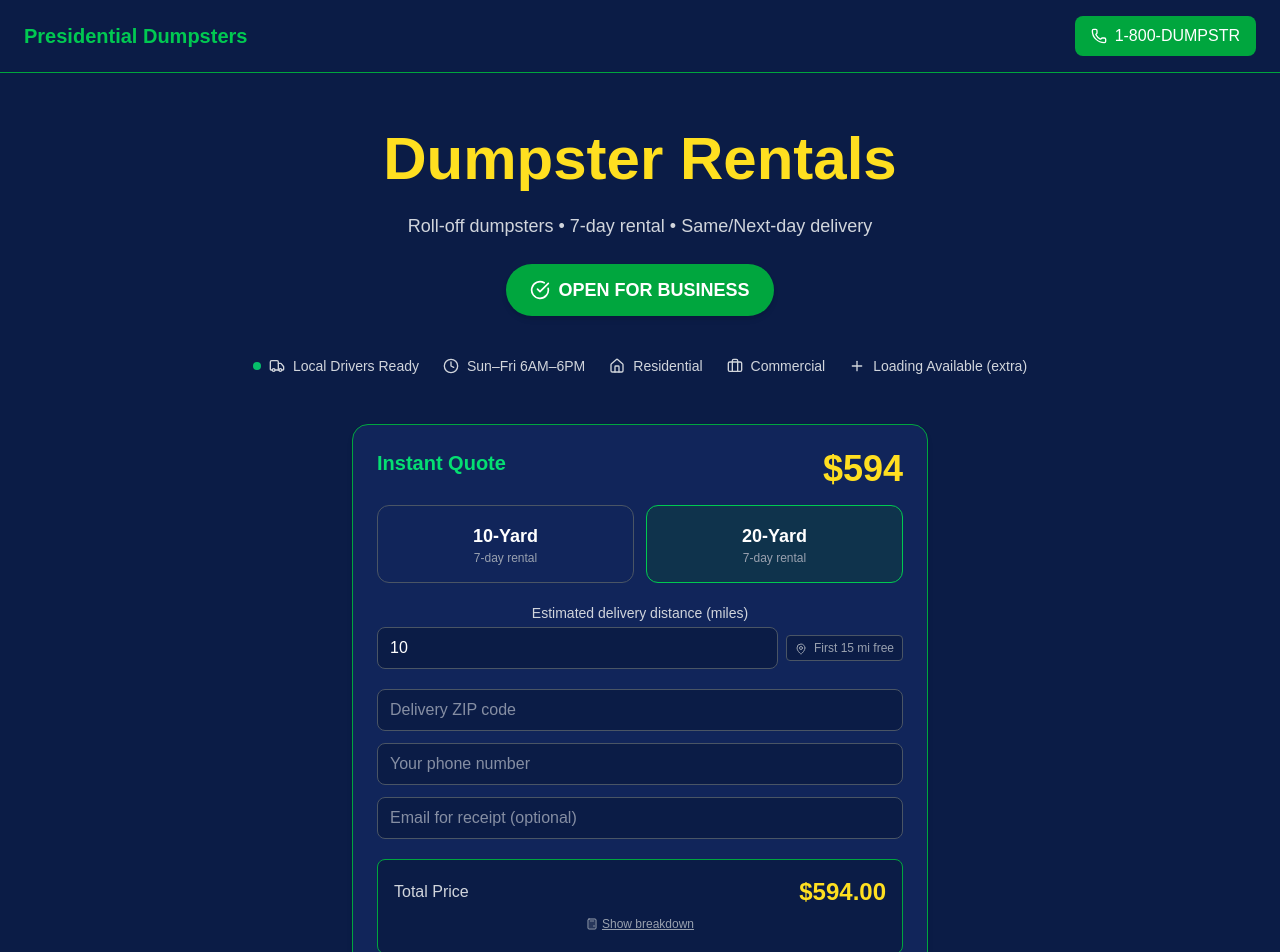
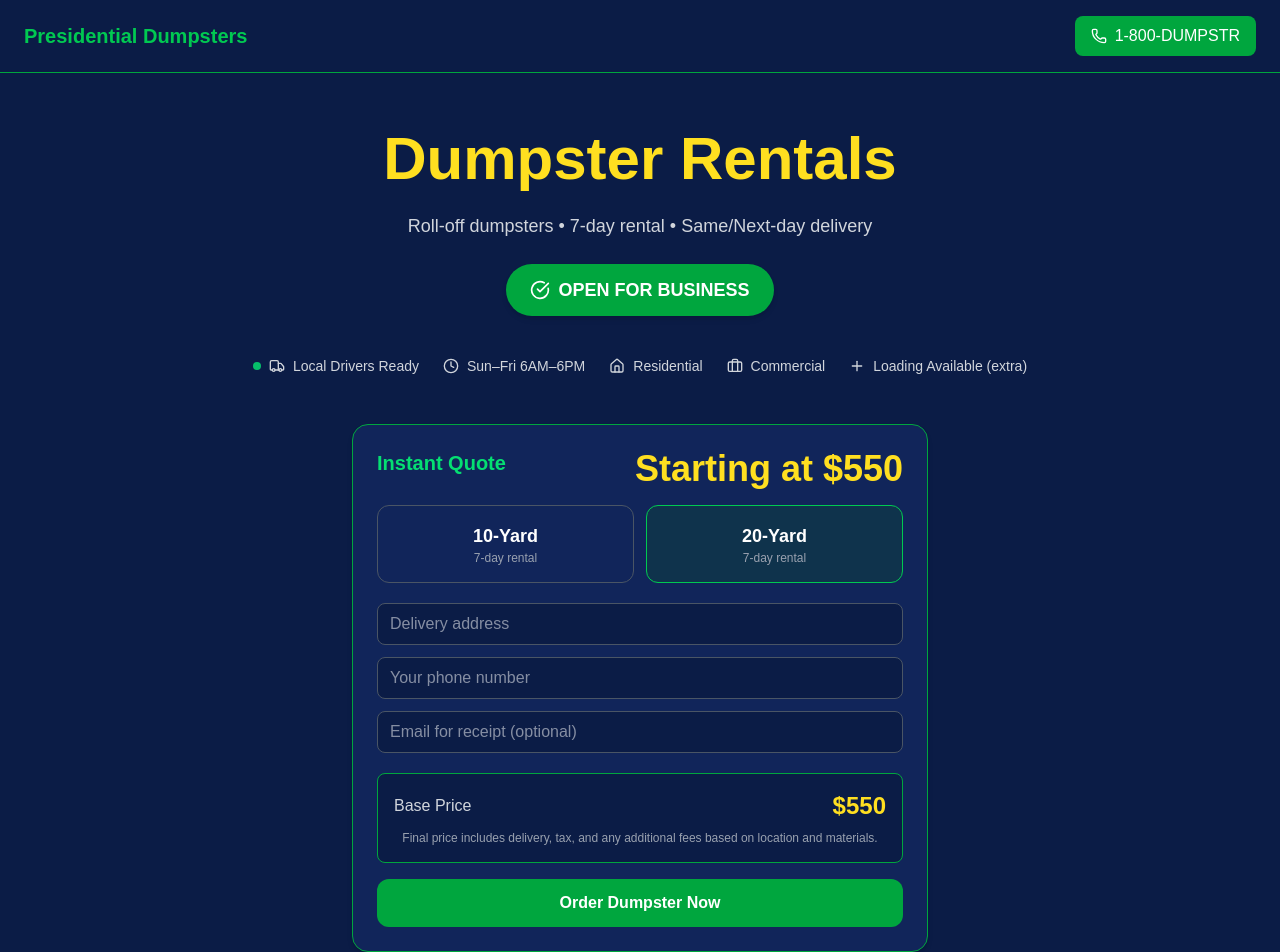
Before and after one commit to shrmanator/presidential-dumpsters, a Next.js app: page / in a window 1280 px wide. Shown: the top 952 px of the page. Built offline with nearby package versions, Linux system fonts and the light colour scheme.

Commit message:
fix: remove misleading distance-based pricing calculations

```diff
--- a/src/app/page.tsx
+++ b/src/app/page.tsx
@@ -1,20 +1,31 @@
-'use client';
+"use client";
 
-import React, { useState } from 'react';
-import { Phone, Truck, Clock, MapPin, Calculator, CheckCircle, Home, Briefcase, Plus } from 'lucide-react';
-import { calcPrice, dumpsters, INCLUDED_MILES, PER_MILE_RATE, DumpsterSize } from '@/utils/pricing';
-import { handleOrder as processOrder } from '@/lib/orders';
+import React, { useState } from "react";
+import {
+  Phone,
+  Truck,
+  Clock,
+  Calculator,
+  CheckCircle,
+  Home,
+  Briefcase,
+  Plus,
+} from "lucide-react";
+import {
+  calcPrice,
+  dumpsters,
+  DumpsterSize,
+} from "@/utils/pricing";
+import { handleOrder as processOrder } from "@/lib/orders";
 
 export default function PresidentialDumpsters() {
-  const [selectedSize, setSelectedSize] = useState<DumpsterSize>('20');
-  const [distanceMi, setDistanceMi] = useState<number>(10);
-  const [booking, setBooking] = useState({ zip: '', phone: '', email: '' });
-  const [showBreakdown, setShowBreakdown] = useState(false);
+  const [selectedSize, setSelectedSize] = useState<DumpsterSize>("20");
+  const [booking, setBooking] = useState({ address: "", phone: "", email: "" });
 
-  const price = calcPrice(selectedSize, distanceMi);
+  const basePrice = dumpsters[selectedSize].base;
 
   const handleOrder = () => {
-    processOrder(selectedSize, distanceMi, booking);
+    processOrder(selectedSize, 0, booking); // No distance calculation
   };
 
   return (
@@ -22,8 +33,13 @@
       {/* Nav */}
       <nav className="sticky top-0 z-50 bg-[#0B1C46] border-b border-green-600">
         <div className="max-w-7xl mx-auto px-6 py-4 flex justify-between items-center">
-          <div className="text-xl font-bold text-green-500">Presidential Dumpsters</div>
-          <a href="tel:1-800-386-7787" className="inline-flex items-center gap-2 px-4 py-2 rounded-lg bg-green-600 text-white hover:bg-green-500">
+          <div className="text-xl font-bold text-green-500">
+            Presidential Dumpsters
+          </div>
+          <a
+            href="tel:1-800-386-7787"
+            className="inline-flex items-center gap-2 px-4 py-2 rounded-lg bg-green-600 text-white hover:bg-green-500"
+          >
             <Phone className="w-4 h-4" /> 1-800-DUMPSTR
           </a>
         </div>
@@ -32,8 +48,12 @@
       {/* Hero */}
       <section className="pt-12 pb-6 px-6 text-center">
         <div className="max-w-4xl mx-auto">
-          <h1 className="text-5xl md:text-6xl font-extrabold leading-tight mb-4 text-yellow-300">Dumpster Rentals</h1>
-          <p className="text-lg text-gray-300 mb-6">Roll‑off dumpsters • 7‑day rental • Same/Next‑day delivery</p>
+          <h1 className="text-5xl md:text-6xl font-extrabold leading-tight mb-4 text-yellow-300">
+            Dumpster Rentals
+          </h1>
+          <p className="text-lg text-gray-300 mb-6">
+            Roll‑off dumpsters • 7‑day rental • Same/Next‑day delivery
+          </p>
 
           {/* Open for Business Badge */}
           <div className="inline-flex items-center gap-2 px-6 py-3 rounded-full bg-green-600 text-white font-bold text-lg shadow-md mb-10">
@@ -42,31 +62,45 @@
 
           <div className="flex flex-wrap justify-center items-center gap-6 text-sm text-gray-300">
             <span className="inline-flex items-center gap-2">
-              <span className="w-2 h-2 bg-green-400 rounded-full animate-pulse"/>
-              <Truck className="w-4 h-4"/> Local Drivers Ready
+              <span className="w-2 h-2 bg-green-400 rounded-full animate-pulse" />
+              <Truck className="w-4 h-4" /> Local Drivers Ready
             </span>
-            <span className="inline-flex items-center gap-2"><Clock className="w-4 h-4"/> Sun–Fri 6AM–6PM</span>
-            <span className="inline-flex items-center gap-2"><Home className="w-4 h-4"/> Residential</span>
-            <span className="inline-flex items-center gap-2"><Briefcase className="w-4 h-4"/> Commercial</span>
-            <span className="inline-flex items-center gap-2"><Plus className="w-4 h-4"/> Loading Available (extra)</span>
+            <span className="inline-flex items-center gap-2">
+              <Clock className="w-4 h-4" /> Sun–Fri 6AM–6PM
+            </span>
+            <span className="inline-flex items-center gap-2">
+              <Home className="w-4 h-4" /> Residential
+            </span>
+            <span className="inline-flex items-center gap-2">
+              <Briefcase className="w-4 h-4" /> Commercial
+            </span>
+            <span className="inline-flex items-center gap-2">
+              <Plus className="w-4 h-4" /> Loading Available (extra)
+            </span>
           </div>
         </div>
 
         {/* Quote Card */}
         <div className="mt-12 max-w-xl mx-auto bg-[#11255a] border border-green-600 rounded-2xl p-6 shadow-md">
           <div className="flex items-start justify-between mb-4">
-            <h2 className="text-xl font-semibold text-green-400">Instant Quote</h2>
-            <div className="text-4xl font-bold text-yellow-300">${price.total.toFixed(0)}</div>
+            <h2 className="text-xl font-semibold text-green-400">
+              Instant Quote
+            </h2>
+            <div className="text-4xl font-bold text-yellow-300">
+              Starting at ${basePrice}
+            </div>
           </div>
 
           {/* Size selector */}
           <div className="grid grid-cols-2 gap-3 mb-5">
-            {(['10','20'] as const).map((sz) => (
+            {(["10", "20"] as const).map((sz) => (
               <button
                 key={sz}
                 onClick={() => setSelectedSize(sz)}
                 className={`p-4 rounded-xl border transition ${
-                  selectedSize === sz ? 'border-green-500 bg-green-900/30' : 'border-gray-600 hover:border-gray-500'
+                  selectedSize === sz
+                    ? "border-green-500 bg-green-900/30"
+                    : "border-gray-600 hover:border-gray-500"
                 }`}
               >
                 <div className="text-lg font-bold">{dumpsters[sz].name}</div>
@@ -75,78 +109,55 @@
             ))}
           </div>
 
-          {/* Distance */}
-          <div className="mb-5">
-            <label className="block text-sm text-gray-300 mb-1">Estimated delivery distance (miles)</label>
-            <div className="flex items-center gap-2">
-              <input
-                type="number"
-                min={0}
-                step={0.1}
-                value={distanceMi}
-                onChange={(e) => setDistanceMi(Math.max(0, parseFloat(e.target.value) || 0))}
-                className="w-full px-3 py-2 rounded-lg border border-gray-600 bg-[#0B1C46] text-white focus:border-green-500 focus:outline-none"
-                placeholder="e.g. 12"
-              />
-              <span className="text-xs text-gray-400 px-2 py-1 rounded border border-gray-600 bg-[#0B1C46] whitespace-nowrap">
-                <MapPin className="w-3 h-3 inline mr-1"/> First {INCLUDED_MILES} mi free
-              </span>
-            </div>
-            {price.distanceFee > 0 && (
-              <div className="text-xs text-gray-300 mt-1">{price.extraMiles.toFixed(1)} extra mi × ${PER_MILE_RATE.toFixed(2)} = <strong className="text-yellow-300">${price.distanceFee.toFixed(2)}</strong></div>
-            )}
-          </div>
-
           {/* Booking basics */}
           <div className="grid gap-3 mb-5">
             <input
               type="text"
-              placeholder="Delivery ZIP code"
-              value={booking.zip}
-              onChange={(e) => setBooking({ ...booking, zip: e.target.value })}
+              placeholder="Delivery address"
+              value={booking.address}
+              onChange={(e) => setBooking({ ...booking, address: e.target.value })}
+              autoComplete="address-line1"
               className="px-3 py-2 rounded-lg border border-gray-600 bg-[#0B1C46] text-white focus:border-green-500 focus:outline-none"
-              maxLength={5}
             />
             <input
               type="tel"
               placeholder="Your phone number"
               value={booking.phone}
-              onChange={(e) => setBooking({ ...booking, phone: e.target.value })}
+              onChange={(e) =>
+                setBooking({ ...booking, phone: e.target.value })
+              }
+              autoComplete="tel"
               className="px-3 py-2 rounded-lg border border-gray-600 bg-[#0B1C46] text-white focus:border-green-500 focus:outline-none"
             />
             <input
               type="email"
               placeholder="Email for receipt (optional)"
               value={booking.email}
-              onChange={(e) => setBooking({ ...booking, email: e.target.value })}
+              onChange={(e) =>
+                setBooking({ ...booking, email: e.target.value })
+              }
+              autoComplete="email"
               className="px-3 py-2 rounded-lg border border-gray-600 bg-[#0B1C46] text-white focus:border-green-500 focus:outline-none"
             />
           </div>
 
-          {/* Total & breakdown */}
+          {/* Pricing info */}
           <div className="rounded-lg border border-green-600 p-4 bg-[#0B1C46]">
             <div className="flex justify-between items-center">
-              <span className="text-gray-300">Total Price</span>
-              <span className="text-2xl font-bold text-yellow-300">${price.total.toFixed(2)}</span>
+              <span className="text-gray-300">Base Price</span>
+              <span className="text-2xl font-bold text-yellow-300">
+                ${basePrice}
+              </span>
             </div>
-            <button
-              onClick={() => setShowBreakdown(!showBreakdown)}
-              className="mt-2 text-xs underline text-gray-400 hover:text-gray-200 inline-flex items-center gap-1"
-            >
-              <Calculator className="w-3 h-3"/> {showBreakdown ? 'Hide' : 'Show'} breakdown
-            </button>
-            {showBreakdown && (
-              <div className="text-sm text-gray-300 mt-3 space-y-1">
-                <div className="flex justify-between"><span>{dumpsters[selectedSize].name} (7 days)</span><span>${price.base.toFixed(2)}</span></div>
-                {price.distanceFee > 0 && (
-                  <div className="flex justify-between"><span>Distance ({price.extraMiles.toFixed(1)} mi)</span><span>+${price.distanceFee.toFixed(2)}</span></div>
-                )}
-                <div className="flex justify-between"><span>Tax</span><span>+${price.tax.toFixed(2)}</span></div>
-              </div>
-            )}
+            <div className="text-xs text-gray-400 mt-2">
+              Final price includes delivery, tax, and any additional fees based on location and materials.
+            </div>
           </div>
 
-          <button onClick={handleOrder} className="mt-4 w-full py-3 rounded-xl bg-green-600 text-white font-semibold hover:bg-green-500">
+          <button
+            onClick={handleOrder}
+            className="mt-4 w-full py-3 rounded-xl bg-green-600 text-white font-semibold hover:bg-green-500"
+          >
             Order Dumpster Now
           </button>
         </div>
@@ -155,7 +166,9 @@
       {/* Footer */}
       <footer className="px-6 py-10 border-t border-green-600 bg-[#0B1C46]">
         <div className="max-w-7xl mx-auto text-center text-gray-300">
-          <div className="text-2xl font-bold text-yellow-300 mb-2">1-800-DUMPSTR</div>
+          <div className="text-2xl font-bold text-yellow-300 mb-2">
+            1-800-DUMPSTR
+          </div>
           <div>Presidential Dumpsters • 7-Day Rentals • Licensed & Insured</div>
         </div>
       </footer>
--- a/src/lib/orders.ts
+++ b/src/lib/orders.ts
@@ -3,17 +3,17 @@
 export function handleOrder(
   selectedSize: DumpsterSize,
   distanceMi: number,
-  booking: { zip: string; phone: string; email: string }
+  booking: { address: string; phone: string; email: string }
 ) {
-  if (!booking.zip || !booking.phone) {
-    return { success: false, message: 'Please add a ZIP and phone number' };
+  if (!booking.address || !booking.phone) {
+    return { success: false, message: 'Please add delivery address and phone number' };
   }
 
   const price = calcPrice(selectedSize, distanceMi);
 
   alert(
     `Confirmed! ${dumpsters[selectedSize].name} dumpster\n` +
-    `ZIP: ${booking.zip} | Distance: ${distanceMi} mi\n` +
+    `Address: ${booking.address}\n` +
     `Total: ${price.total.toFixed(2)}. We'll call ${booking.phone} within 30 minutes.`
   );
 
```
